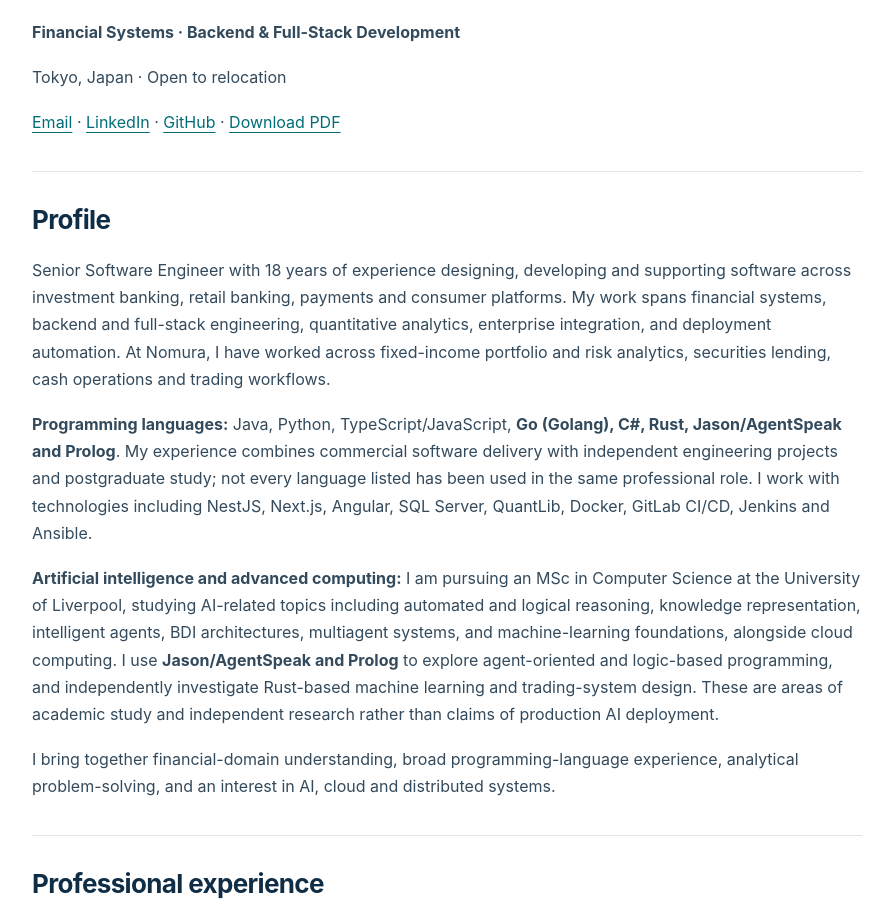
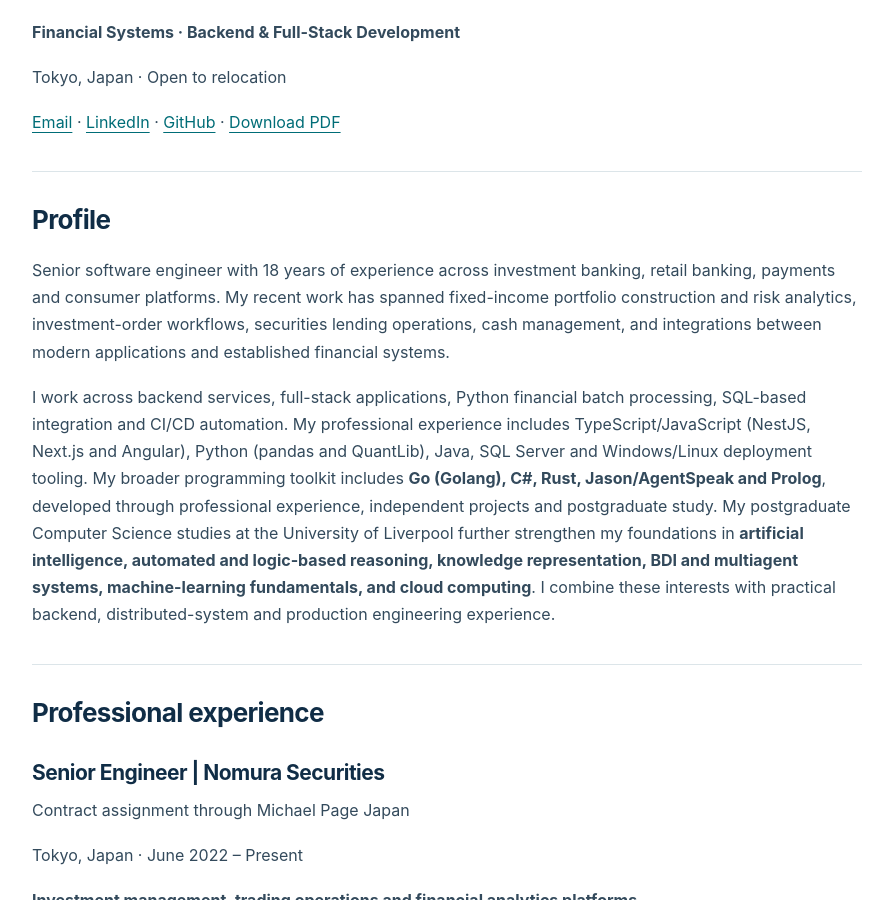
Before and after one commit to richardgong1987/resume, a Jekyll site: the page built from gong_hanjin_english.md, in a window 1280 px wide and 900 px high, scrolled down 249 px. Shown: the whole window, without its empty margins (193-1086 px from the left). Built offline with Jekyll 4.4.1, drawn with Linux system fonts in a browser that asks for light colours.

Commit message:
Revert "Strengthen resume Profile: Rust, C#, Go, agents, Prolog and AI/cloud"

```diff
--- a/gong_hanjin_english.md
+++ b/gong_hanjin_english.md
@@ -22,13 +22,9 @@
 
 ## Profile
 
-Senior Software Engineer with {% include years.html %} years of experience designing, developing and supporting software across investment banking, retail banking, payments and consumer platforms. My work spans financial systems, backend and full-stack engineering, quantitative analytics, enterprise integration, and deployment automation. At Nomura, I have worked across fixed-income portfolio and risk analytics, securities lending, cash operations and trading workflows.
+Senior software engineer with {% include years.html %} years of experience across investment banking, retail banking, payments and consumer platforms. My recent work has spanned fixed-income portfolio construction and risk analytics, investment-order workflows, securities lending operations, cash management, and integrations between modern applications and established financial systems.
 
-**Programming languages:** Java, Python, TypeScript/JavaScript, **Go (Golang), C#, Rust, Jason/AgentSpeak and Prolog**. My experience combines commercial software delivery with independent engineering projects and postgraduate study; not every language listed has been used in the same professional role. I work with technologies including NestJS, Next.js, Angular, SQL Server, QuantLib, Docker, GitLab CI/CD, Jenkins and Ansible.
-
-**Artificial intelligence and advanced computing:** I am pursuing an MSc in Computer Science at the University of Liverpool, studying AI-related topics including automated and logical reasoning, knowledge representation, intelligent agents, BDI architectures, multiagent systems, and machine-learning foundations, alongside cloud computing. I use **Jason/AgentSpeak and Prolog** to explore agent-oriented and logic-based programming, and independently investigate Rust-based machine learning and trading-system design. These are areas of academic study and independent research rather than claims of production AI deployment.
-
-I bring together financial-domain understanding, broad programming-language experience, analytical problem-solving, and an interest in AI, cloud and distributed systems.
+I work across backend services, full-stack applications, Python financial batch processing, SQL-based integration and CI/CD automation. My professional experience includes TypeScript/JavaScript (NestJS, Next.js and Angular), Python (pandas and QuantLib), Java, SQL Server and Windows/Linux deployment tooling. My broader programming toolkit includes **Go (Golang), C#, Rust, Jason/AgentSpeak and Prolog**, developed through professional experience, independent projects and postgraduate study. My postgraduate Computer Science studies at the University of Liverpool further strengthen my foundations in **artificial intelligence, automated and logic-based reasoning, knowledge representation, BDI and multiagent systems, machine-learning fundamentals, and cloud computing**. I combine these interests with practical backend, distributed-system and production engineering experience.
 
 ## Professional experience
 
```
